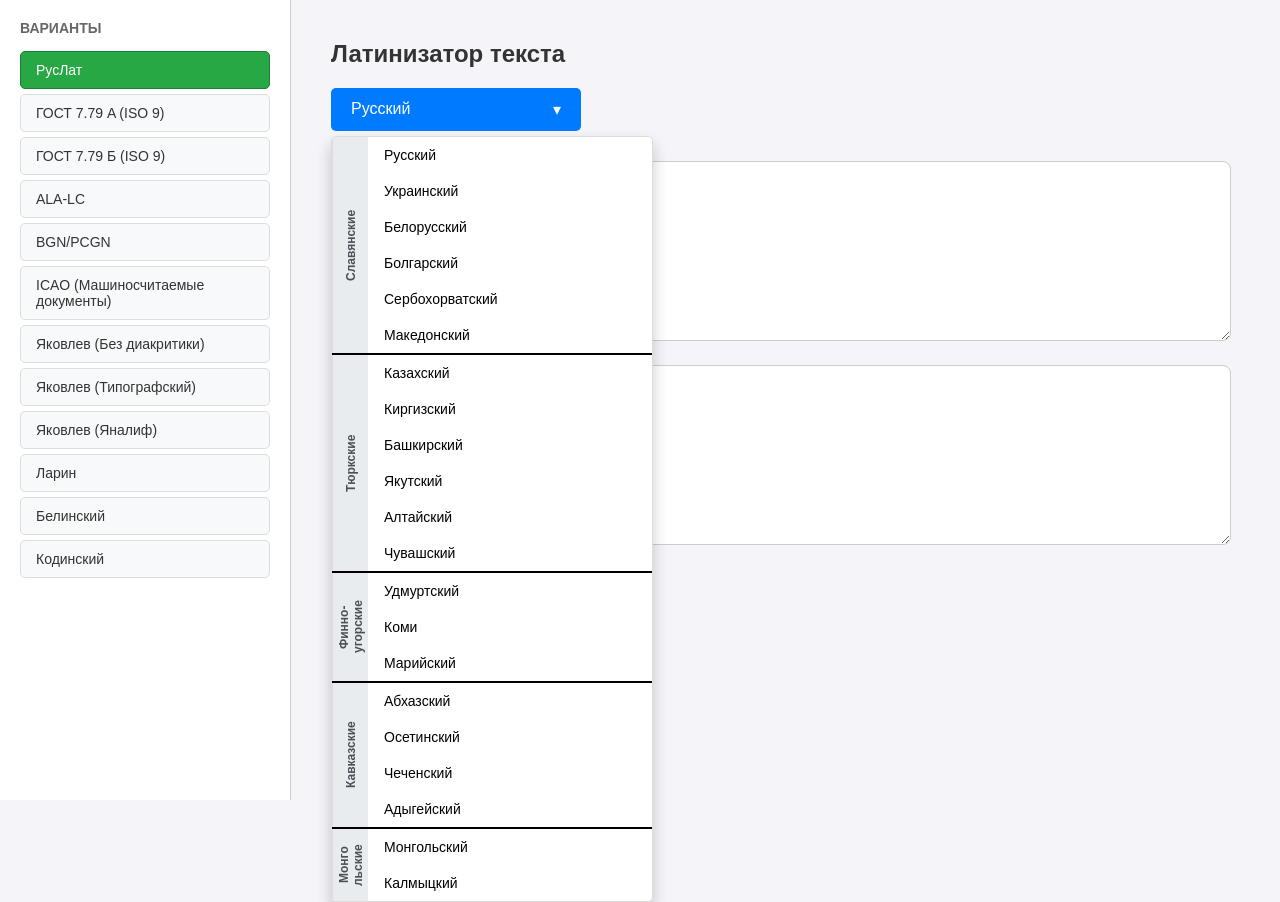
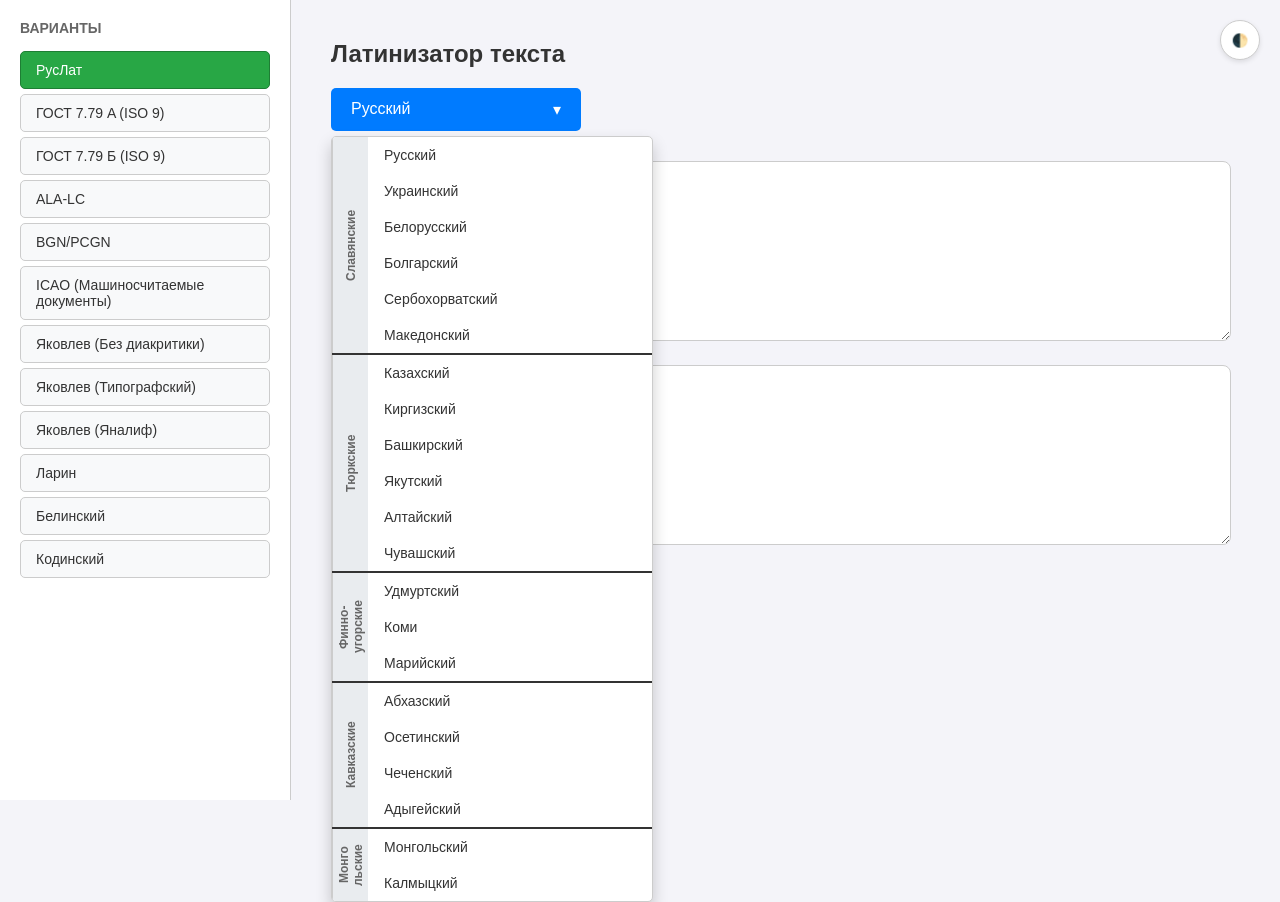
Before and after one commit to ljaudis/Latinizator, a plain HTML site: page index.html in a window 1280 px wide. Both pictures are taken after a click on the button "Русский". Drawn offline with Linux system fonts and the light colour scheme.

Commit message:
index.html

```diff
--- a/index.html
+++ b/index.html
@@ -4,18 +4,95 @@
     <meta charset="UTF-8">
     <title>Латинизатор</title>
     <style>
-        body { font-family: sans-serif; margin: 0; padding: 0; background: #f4f4f9; display: flex; min-height: 100vh; }
+        /* Переменные для тем */
+        :root {
+            --bg-body: #f4f4f9;
+            --bg-sidebar: #fff;
+            --bg-card: #fff;
+            --text-main: #333;
+            --text-muted: #666;
+            --border-color: #ccc;
+            --btn-variant-bg: #f8f9fa;
+            --btn-variant-hover: #e2e6ea;
+            --dropdown-bg: #fff;
+            --group-label-bg: #e9ecef;
+            --transition-speed: 0.3s;
+        }
+
+        [data-theme="dark"] {
+            --bg-body: #121212;
+            --bg-sidebar: #1e1e1e;
+            --bg-card: #1e1e1e;
+            --text-main: #e0e0e0;
+            --text-muted: #aaa;
+            --border-color: #444;
+            --btn-variant-bg: #2d2d2d;
+            --btn-variant-hover: #3d3d3d;
+            --dropdown-bg: #252525;
+            --group-label-bg: #333;
+        }
+
+        body {
+            font-family: sans-serif;
+            margin: 0;
+            padding: 0;
+            background: var(--bg-body);
+            color: var(--text-main);
+            display: flex;
+            min-height: 100vh;
+            transition: background var(--transition-speed), color var(--transition-speed);
+        }
+
+        /* Кнопка смены темы */
+        .theme-toggle {
+            position: fixed;
+            top: 20px;
+            right: 20px;
+            z-index: 1000;
+            padding: 10px;
+            cursor: pointer;
+            background: var(--bg-sidebar);
+            border: 1px solid var(--border-color);
+            border-radius: 50%;
+            width: 40px;
+            height: 40px;
+            display: flex;
+            align-items: center;
+            justify-content: center;
+            box-shadow: 0 2px 5px rgba(0,0,0,0.1);
+            transition: all var(--transition-speed);
+        }
 
         /* Боковая панель */
-        .sidebar { width: 250px; background: #fff; border-right: 1px solid #ccc; padding: 20px; flex-shrink: 0; }
-        .sidebar h3 { font-size: 14px; color: #666; text-transform: uppercase; margin-top: 0; margin-bottom: 15px; }
+        .sidebar {
+            width: 250px;
+            background: var(--bg-sidebar);
+            border-right: 1px solid var(--border-color);
+            padding: 20px;
+            flex-shrink: 0;
+            transition: background var(--transition-speed), border var(--transition-speed);
+        }
+        .sidebar h3 { font-size: 14px; color: var(--text-muted); text-transform: uppercase; margin-top: 0; margin-bottom: 15px; }
         .variant-group { display: none; }
         .variant-group.active { display: block; }
 
         /* Основная область */
         .main-content { flex-grow: 1; padding: 40px; max-width: 900px; }
 
-        textarea { width: 100%; height: 180px; margin: 10px 0; padding: 15px; font-size: 16px; border-radius: 8px; border: 1px solid #ccc; box-sizing: border-box; resize: vertical; }
+        textarea {
+            width: 100%;
+            height: 180px;
+            margin: 10px 0;
+            padding: 15px;
+            font-size: 16px;
+            border-radius: 8px;
+            border: 1px solid var(--border-color);
+            background: var(--bg-card);
+            color: var(--text-main);
+            box-sizing: border-box;
+            resize: vertical;
+            transition: background var(--transition-speed), border var(--transition-speed), color var(--transition-speed);
+        }
 
         /* --- ВЫПАДАЮЩИЙ СПИСОК ЯЗЫКОВ --- */
         .language-dropdown {
@@ -32,7 +109,7 @@
             border: none;
             cursor: pointer;
             border-radius: 5px;
-            min-width: 250px; /* Немного шире для красоты */
+            min-width: 250px;
             text-align: left;
             display: flex;
             justify-content: space-between;
@@ -45,31 +122,27 @@
         .dropdown-content {
             display: none;
             position: absolute;
-            background-color: #fff;
-            min-width: 320px; /* Делаем меню шире, чтобы вместить боковые надписи */
+            background-color: var(--dropdown-bg);
+            min-width: 320px;
             box-shadow: 0px 8px 16px 0px rgba(0,0,0,0.2);
             z-index: 100;
             border-radius: 5px;
             margin-top: 5px;
             overflow: hidden;
-            border: 1px solid #ddd;
+            border: 1px solid var(--border-color);
+            transition: background var(--transition-speed);
         }
 
-        /* Группировка внутри меню */
         .lang-group-row {
             display: flex;
-            border-bottom: 2px solid black; /* ЧЕРНАЯ ЛИНИЯ РАЗДЕЛИТЕЛЬ */
+            border-bottom: 2px solid var(--text-main);
         }
 
-        /* Убираем линию у последней группы */
-        .lang-group-row:last-child {
-            border-bottom: none;
-        }
-
-        /* Боковая надпись (Славянские и т.д.) */
+        .lang-group-row:last-child { border-bottom: none; }
+
         .group-label {
-            background-color: #e9ecef;
-            color: #495057;
+            background-color: var(--group-label-bg);
+            color: var(--text-muted);
             font-weight: bold;
             font-size: 12px;
             width: 35px;
@@ -77,14 +150,14 @@
             align-items: center;
             justify-content: center;
             text-align: center;
-            writing-mode: vertical-rl; /* Вертикальный текст */
+            writing-mode: vertical-rl;
             transform: rotate(180deg);
             padding: 5px 0;
             flex-shrink: 0;
-            border-right: 1px solid #ddd;
+            border-right: 1px solid var(--border-color);
+            transition: background var(--transition-speed);
         }
 
-        /* Контейнер для кнопок в группе */
         .group-buttons {
             flex-grow: 1;
             display: flex;
@@ -92,7 +165,7 @@
         }
 
         .dropdown-content button {
-            color: black;
+            color: var(--text-main);
             padding: 10px 16px;
             text-decoration: none;
             display: block;
@@ -103,12 +176,12 @@
             border-radius: 0;
             cursor: pointer;
             font-size: 14px;
+            transition: background 0.2s;
         }
 
-        .dropdown-content button:hover { background-color: #f1f1f1; }
+        .dropdown-content button:hover { background-color: var(--btn-variant-hover); }
         .show { display: block; }
 
-        /* Стили для кнопок вариантов в сайдбаре */
         .variant-btn {
             width: 100%;
             text-align: left;
@@ -117,18 +190,50 @@
             font-size: 14px;
             cursor: pointer;
             border-radius: 5px;
-            border: 1px solid #ddd;
-            background: #f8f9fa;
-            color: #333;
-            transition: 0.2s;
+            border: 1px solid var(--border-color);
+            background: var(--btn-variant-bg);
+            color: var(--text-main);
+            transition: 0.3s;
         }
-        .variant-btn:hover { background: #e2e6ea; }
+        .variant-btn:hover { background: var(--btn-variant-hover); }
         .variant-btn.active { background: #28a745 !important; color: white; border-color: #1e7e34; }
 
-        h2 { color: #333; margin-top: 0; }
+        h2 { color: var(--text-main); margin-top: 0; transition: color var(--transition-speed); }
     </style>
 </head>
 <body>
+    <button class="theme-toggle" id="theme-toggle" title="Переключить тему">🌓</button>
+
+    <script>
+        const themeToggle = document.getElementById('theme-toggle');
+        const currentTheme = localStorage.getItem('theme');
+
+        // Проверка сохраненной темы
+        if (currentTheme === 'dark') {
+            document.documentElement.setAttribute('data-theme', 'dark');
+        }
+
+        themeToggle.addEventListener('click', () => {
+            let theme = document.documentElement.getAttribute('data-theme');
+            if (theme === 'dark') {
+                document.documentElement.removeAttribute('data-theme');
+                localStorage.setItem('theme', 'light');
+            } else {
+                document.documentElement.setAttribute('data-theme', 'dark');
+                localStorage.setItem('theme', 'dark');
+            }
+        });
+    </script>
+</body>
+</html>
+
+
+
+
+
+
+
+
 
 <div class="sidebar">
     <h3>Варианты</h3>
```
